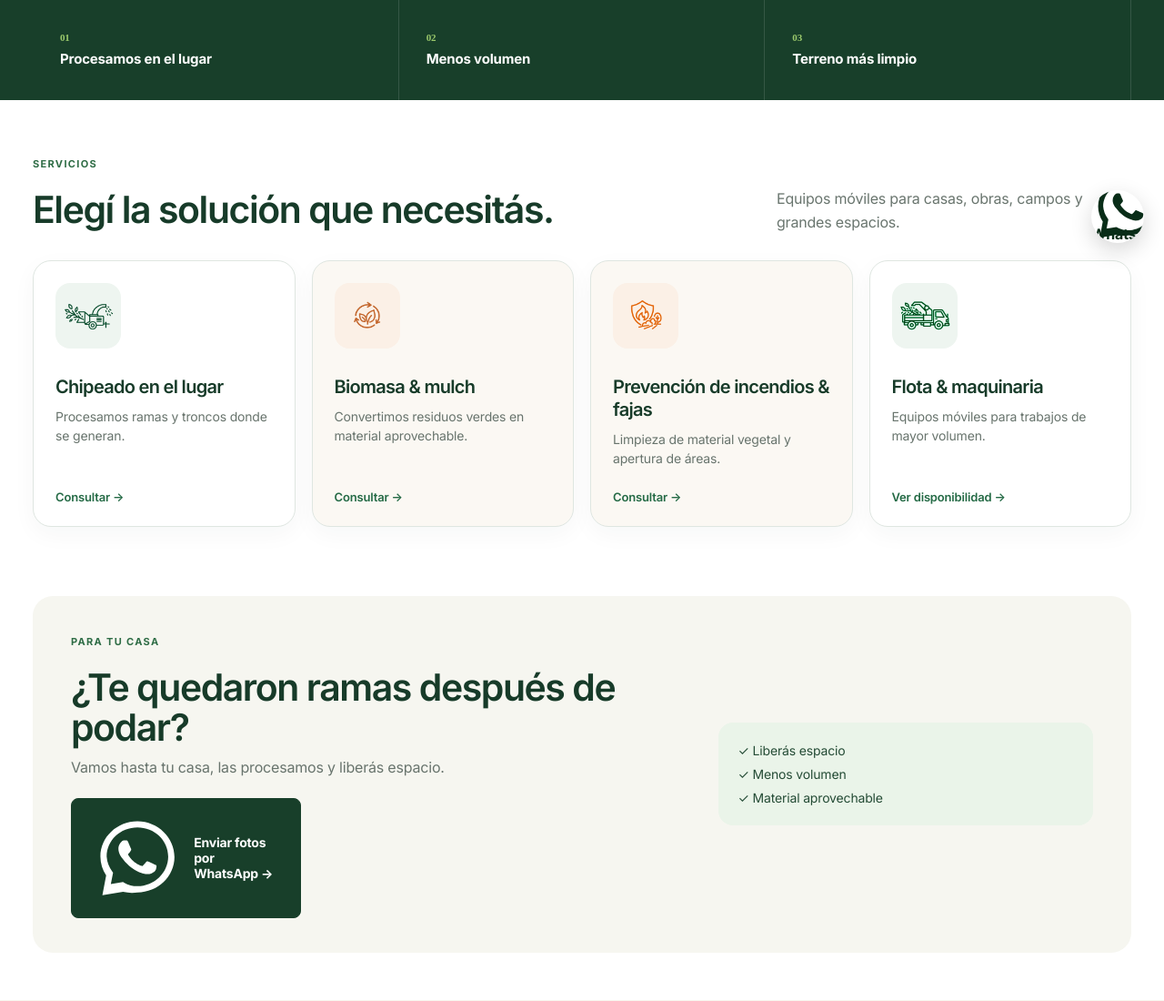
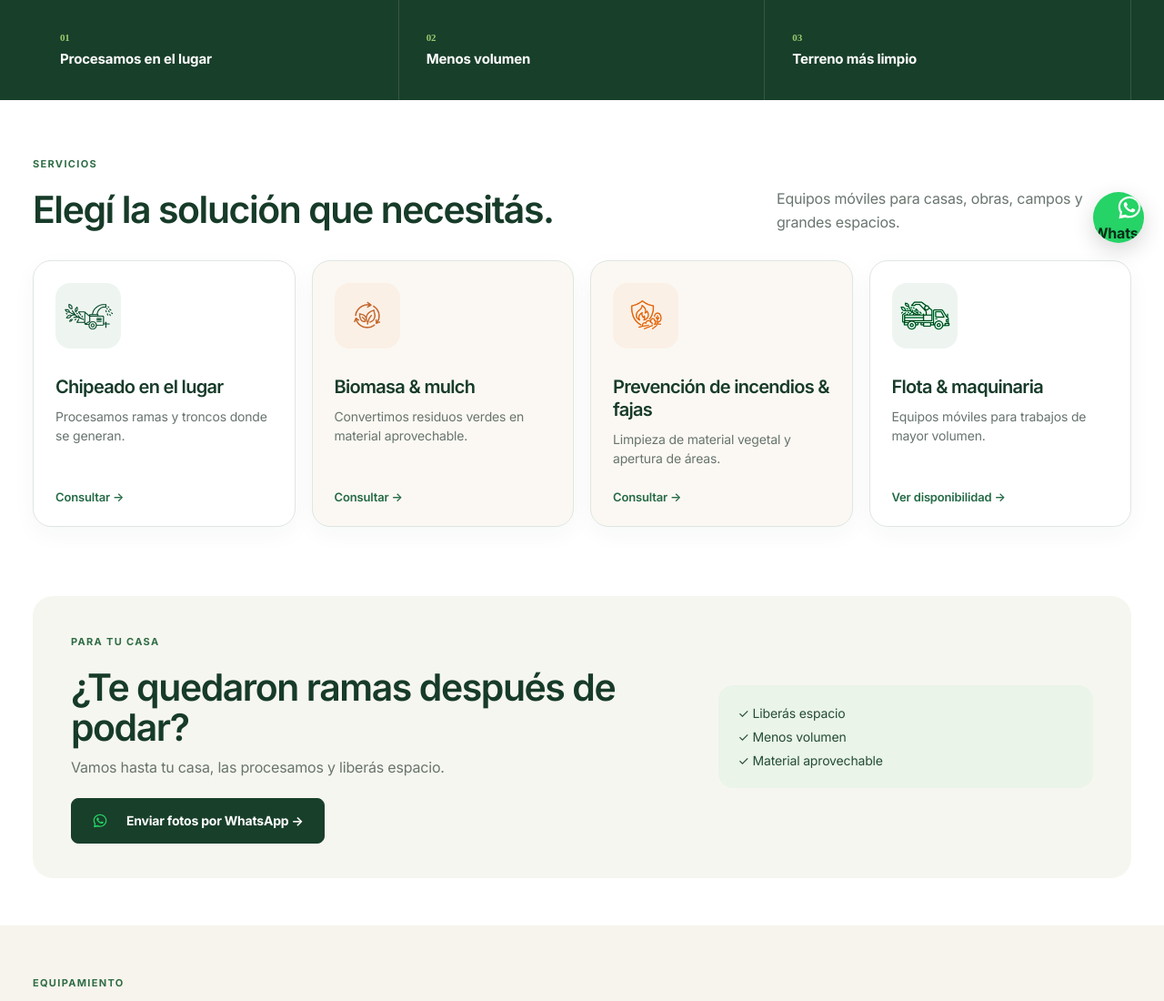
Before and after one commit to equantum-py/ecotritura, a Flask app: page / in a window 1280 px wide. Shown: the part 511-1611 px from the top of the page at 91% size. Run offline with Flask 3, Linux system fonts and the light colour scheme.

Commit message:
Ajustar WhatsApp SVG en botones y flotante

```diff
--- a/static/css/style.css
+++ b/static/css/style.css
@@ -527,3 +527,9 @@ a.btn:has(.wa-icon),#calc-wa:has(.wa-icon){display:inline-flex!important;align-i
  .wa-icon{width:17px!important;height:17px!important;min-width:17px!important;max-width:17px!important;margin-right:7px!important}
  .wa-float,.wa-float-icon{width:52px!important;height:52px!important;max-width:52px!important;max-height:52px!important}
 }
+
+/* FIX WhatsApp: SVG limpio sin fondo ni texto incrustado */
+.wa-svg{width:18px!important;height:18px!important;min-width:18px!important;max-width:18px!important;display:inline-block!important;vertical-align:middle!important;flex:0 0 18px!important;color:#25D366!important;margin-right:8px!important}
+.wa-float .wa-svg{width:30px!important;height:30px!important;min-width:30px!important;max-width:30px!important;margin:0!important;color:#fff!important}
+.wa-float{width:56px!important;height:56px!important;background:#25D366!important;border-radius:50%!important;display:grid!important;place-items:center!important;overflow:hidden!important}
+@media(max-width:720px){.wa-svg{width:17px!important;height:17px!important;min-width:17px!important;max-width:17px!important}.wa-float{width:52px!important;height:52px!important}.wa-float .wa-svg{width:28px!important;height:28px!important;min-width:28px!important;max-width:28px!important}}
```
